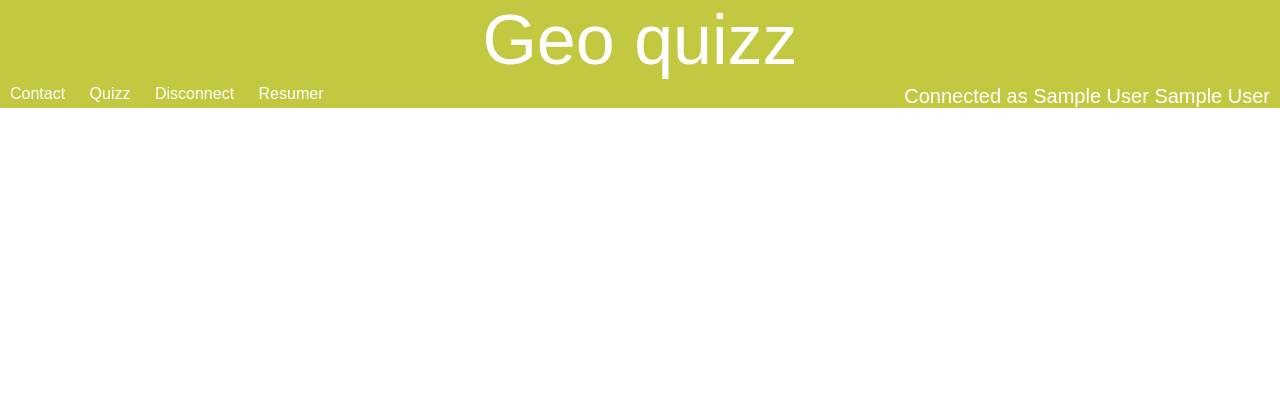
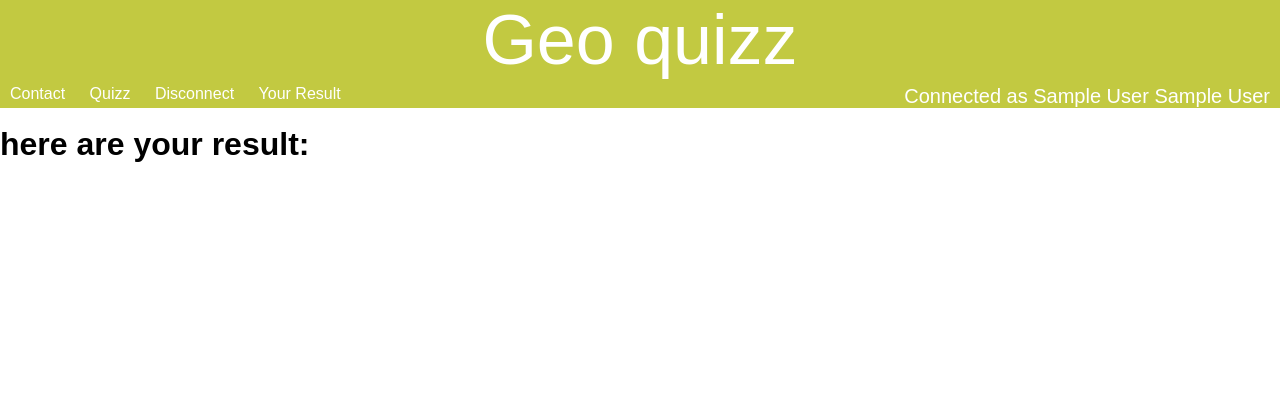
Before and after one commit to gael-courmont/web_dev, a PHP site: page /index.php?page=personalresult in a window 1280 px wide. Shown: the top 420 px of the page. Run offline with PHP 8.4, Linux system fonts and the light colour scheme; the visitor is signed in with stand-in values (Sample User, id 1); data comes from the database, SQL or seed files in the repository; data that the repository does not hold is empty.

Commit message:
path change

```diff
--- a/header.php
+++ b/header.php
@@ -47,8 +47,8 @@
                 </a>
         </div>
     <div class="menuCategory">
-        <a href="index.php?page=resumer" >
-            Resumer
+        <a href="index.php?page=personalresult" >
+            Your Result
         </a>
     </div>
 <?php } ?>
--- a/resumer.php
+++ b/personalresult.php
@@ -10,7 +10,7 @@
 ?>
 <body >
     <div >
-        <h1>voici vos résultat:</h1>
+        <h1>here are your result:</h1>
     </div>
     <?php foreach($quizzDone as $quizz){
         $goodAnswerUser=getGoodAnswerbyUserIDandquizz($user_id,$quizz[0]);
@@ -18,9 +18,8 @@
             <div>
                 <p1>Quizz: <?php echo $quizz[1]?> </p1>
                 </br>
-                <p1>Résultat: <?php echo (count($goodAnswerUser));?> / <?php echo(count($totalGoodAnswer));?></p1>
-                <p1> supprimer le quizz</p1>
-                <form action="index.php?page=resumer" method = "POST">
+                <p1>Résul: <?php echo (count($goodAnswerUser));?> / <?php echo(count($totalGoodAnswer));?></p1>
+                <form action="index.php?page=personalresult" method = "POST">
                     <input type="hidden" name="delete" value=<?php echo ($quizz[0]);?> required>
                     <input type="submit" value="Delete answer">
                 </form>
--- a/quizz.php
+++ b/quizz.php
@@ -10,7 +10,7 @@ if(isset($_SESSION['loggedIn']))
         foreach($quizzdone as $quizzDoneName){
             if($quizzDoneName[0]==$QuizzName){
 
-                header('Location: index.php?page=resumer&quizz='.$QuizzName);
+                header('Location: index.php?page=personalresult');
             }
         }
         ?>
```
